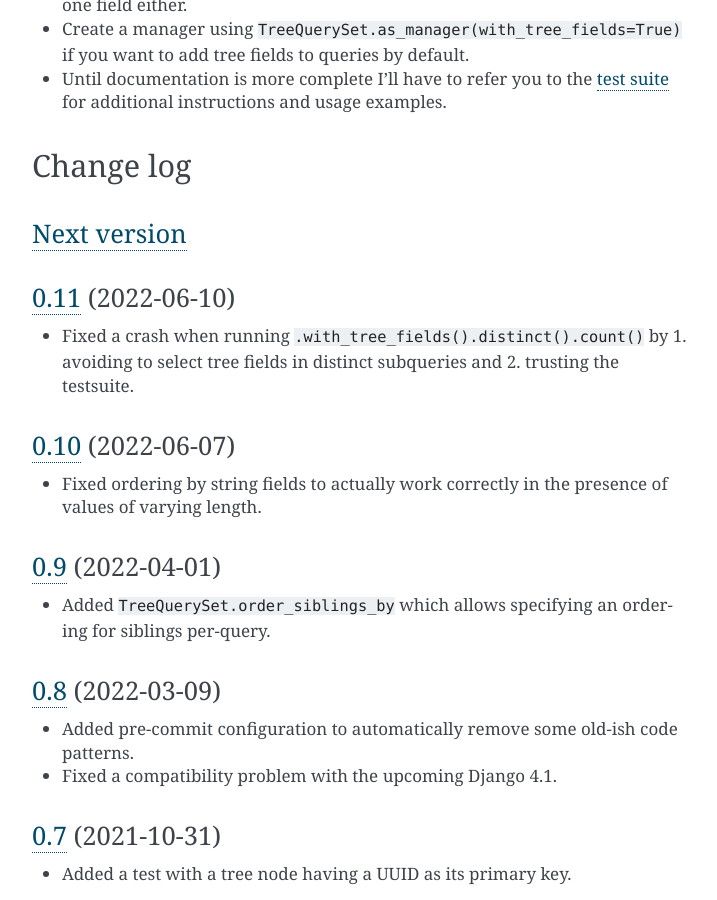
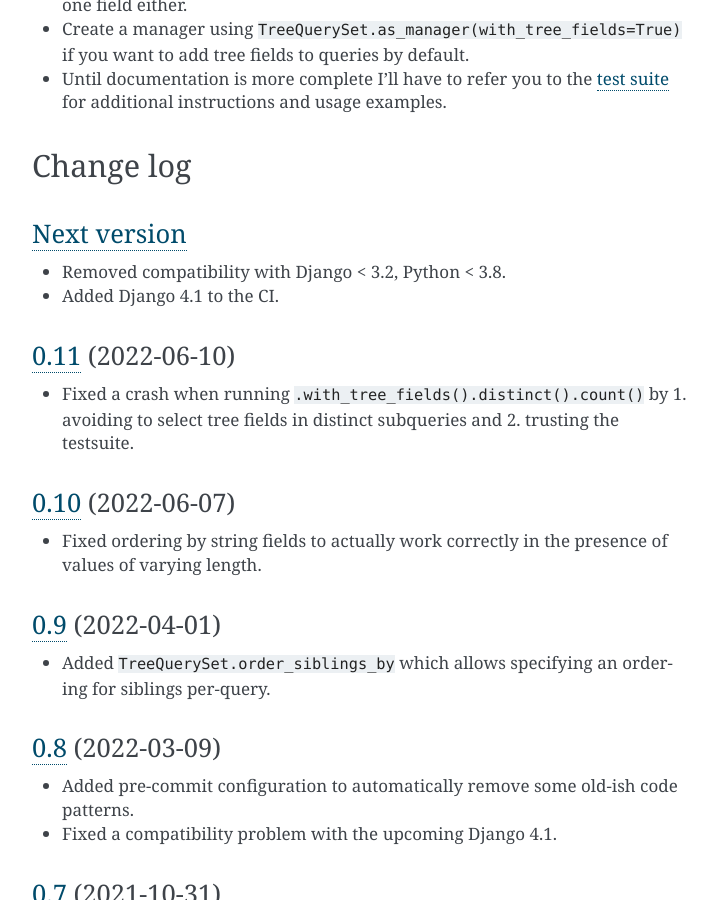
Before and after one commit to feincms/django-tree-queries, a Sphinx documentation site: the page built from docs/index.rst, in a window 1280 px wide and 900 px high, scrolled down 1275 px. Shown: the whole window, without its empty margins (388-1105 px from the left). Built offline with Sphinx 7.4.7, drawn with Linux system fonts in a browser that asks for light colours.

Commit message:
Add Django 4,1, remove Python<3.8, Django<3.2

```diff
--- a/CHANGELOG.rst
+++ b/CHANGELOG.rst
@@ -5,6 +5,9 @@ Change log
 ~~~~~~~~~~~~~~~
 
 .. _Next version: https://github.com/matthiask/django-tree-queries/compare/0.11...main
+
+- Removed compatibility with Django < 3.2, Python < 3.8.
+- Added Django 4.1 to the CI.
 
 
 `0.11`_ (2022-06-10)
--- a/docs/conf.py
+++ b/docs/conf.py
@@ -12,7 +12,7 @@ author = "Feinheit AG"
 copyright = f"2018-{date.today().year}, {author}"
 version = __import__("tree_queries").__version__
 release = subprocess.check_output(
-    "git fetch --tags; git describe", shell=True, universal_newlines=True
+    "git fetch --tags; git describe", shell=True, text=True
 ).strip()
 language = "en"
 
```
Also changed, not shown: .pre-commit-config.yaml, 2 other files.
